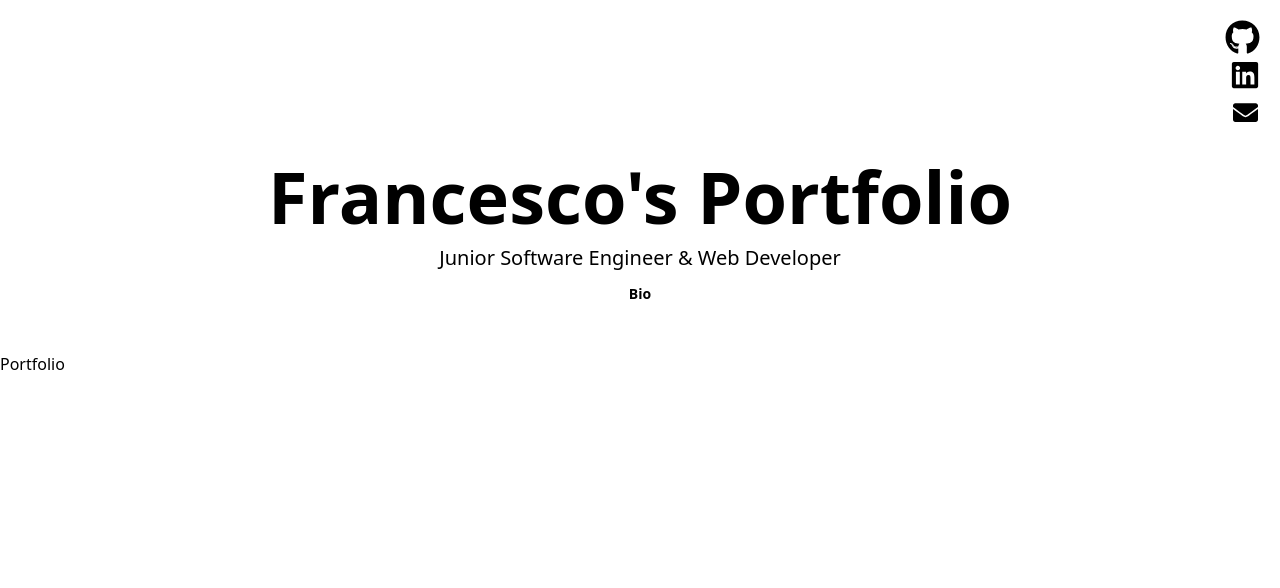
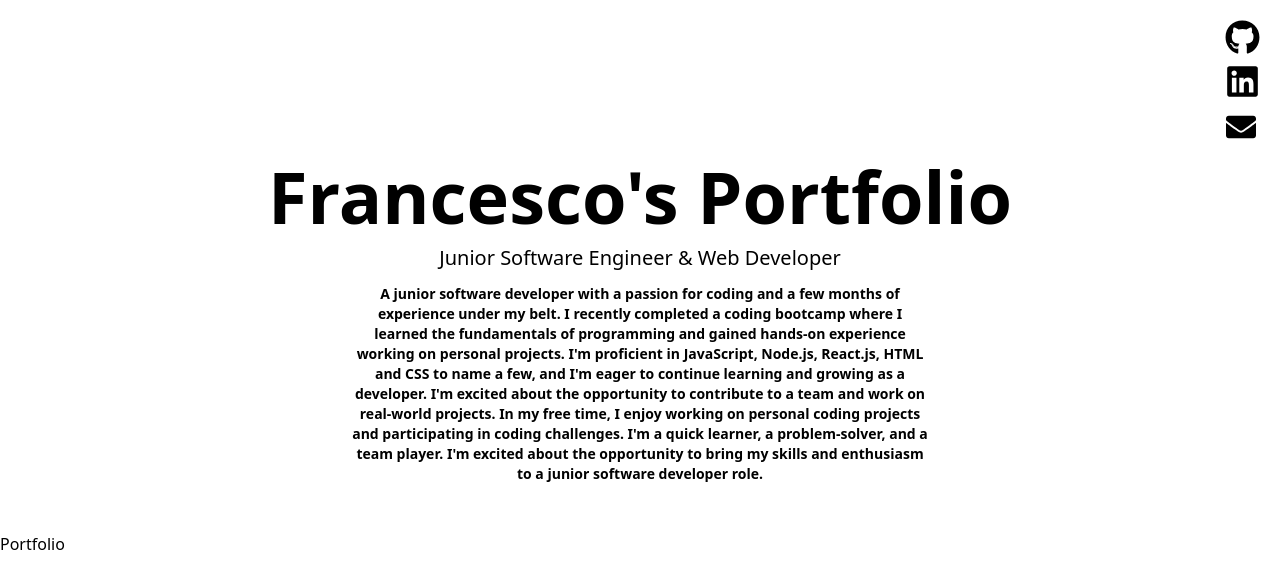
Before and after one commit to munaciella/personal-portfolio, a React (Vite) app: page / in a window 1280 px wide. Shown: the top 588 px of the page. Built offline with nearby package versions, Linux system fonts and the light colour scheme.

Commit message:
add bio to intro

```diff
--- a/src/Components/ContactPage/ContactPage.css
+++ b/src/Components/ContactPage/ContactPage.css
@@ -1,4 +1,4 @@
-.contactpage-container {
+/* .contactpage-container {
     position: fixed;
     top: 100px;
     right: 22.5px;
@@ -28,4 +28,4 @@
     border-radius: 5px;
     font-size: 12px;
     white-space: nowrap;
-}
+} */
--- a/src/Components/ContactPage/ContactPage.tsx
+++ b/src/Components/ContactPage/ContactPage.tsx
@@ -1,10 +1,10 @@
 import React from 'react';
-import {GMail} from '../GMail/GMail';
-import './ContactPage.css'
+import { GMail } from '../GMail/GMail';
+import './ContactPage.css';
 
 export const ContactPage: React.FC = () => {
   return (
-    <div className='contactpage-container'>
+    <div className="contactpage-container fixed top-28 right-6 z-50">
       <GMail email="francesco.vurchio82@gmail.com" />
     </div>
   );
--- a/src/Components/GMail/GMail.tsx
+++ b/src/Components/GMail/GMail.tsx
@@ -1,5 +1,4 @@
 import { FaEnvelope } from 'react-icons/fa';
-import './GMail.css';
 
 export const GMail: React.FC<{ email: string }> = ({ email }) => {
   const handleClick = () => {
@@ -7,14 +6,12 @@ export const GMail: React.FC<{ email: string }> = ({ email }) => {
   };
 
   return (
-    <div className="gmail-container">
+    <div>
       <FaEnvelope
         onClick={handleClick}
         color="black"
-        size={25}
+        size={30}
         style={{ cursor: 'pointer' }}
-        title='Email me'
-        className='email-icon'
       />
     </div>
   );
--- a/src/Components/GitHub/GitHub.tsx
+++ b/src/Components/GitHub/GitHub.tsx
@@ -1,16 +1,19 @@
-import {FaGithub} from 'react-icons/fa';
-import './GitHub.css'
+import { FaGithub } from 'react-icons/fa';
+import './GitHub.css';
 
 const GitHub: React.FC = () => {
+  return (
+    <div className="github-icon-container fixed top-5 right-5 z-50">
+      <a
+        href="https://github.com/munaciella"
+        target="_blank"
+        rel="noopener noreferrer"
+        className="text-black transition-colors duration-300 relative"
+      >
+        <FaGithub size={35} className="hover:text-gray-500" />
+      </a>
+    </div>
+  );
+};
 
-    return (
-        <div className="github-icon-container fixed top-5 right-5 z-50">
-  <a href="https://github.com/munaciella" target="_blank" rel="noopener noreferrer" className="text-black transition-colors duration-300 relative">
-    <FaGithub size={35} className="hover:text-gray-500" />
-  </a>
-</div>
-
-    )
-}
-
-export default GitHub
+export default GitHub;
--- a/src/Components/Intro.tsx
+++ b/src/Components/Intro.tsx
@@ -7,7 +7,7 @@ export const Intro: React.FC = () => {
         Francesco's Portfolio
       </h1>
       <p className="text-base md:text-xl mb-3 font-medium">Junior Software Engineer & Web Developer</p>
-      <p className='text-sm max-w-xl mb-6 font-bold'>Bio</p>
+      <p className='text-sm max-w-xl mb-6 font-bold'>A junior software developer with a passion for coding and a few months of experience under my belt. I recently completed a coding bootcamp where I learned the fundamentals of programming and gained hands-on experience working on personal projects. I'm proficient in JavaScript, Node.js, React.js, HTML and CSS to name a few, and I'm eager to continue learning and growing as a developer. I'm excited about the opportunity to contribute to a team and work on real-world projects. In my free time, I enjoy working on personal coding projects and participating in coding challenges. I'm a quick learner, a problem-solver, and a team player. I'm excited about the opportunity to bring my skills and enthusiasm to a junior software developer role.</p>
     </div>
   );
 };
--- a/src/Components/LinkedIn/LinkedIn.css
+++ b/src/Components/LinkedIn/LinkedIn.css
@@ -1,4 +1,4 @@
-.linkedin-icon-container {
+/* .linkedin-icon-container {
     position: fixed;
     top: 60px;
     right: 20px;
@@ -28,4 +28,4 @@
     border-radius: 5px;
     font-size: 12px;
     white-space: nowrap;
-}
+} */
--- a/src/Components/LinkedIn/LinkedIn.tsx
+++ b/src/Components/LinkedIn/LinkedIn.tsx
@@ -1,15 +1,18 @@
-import {FaLinkedin} from 'react-icons/fa';
-import './LinkedIn.css'
+import { FaLinkedin } from 'react-icons/fa';
+import './LinkedIn.css';
 
 const LinkedIn: React.FC = () => {
+  return (
+    <div className="linkedin-icon-container fixed top-16 right-5">
+      <a
+        href="https://www.linkedin.com/in/francesco-vurchio/"
+        target="_blank"
+        rel='noopener noreferrer' className="text-black transition-colors duration-300 relative"
+      >
+        <FaLinkedin size={35} className="hover:text-gray-500" />
+      </a>
+    </div>
+  );
+};
 
-    return (
-        <div className='linkedin-icon-container'>
-        <a href='https://www.linkedin.com/in/francesco-vurchio/' target='_blank' rel='noopener noreferrer'>
-            <FaLinkedin size={30} />
-        </a>
-        </div>
-    )
-}
-
-export default LinkedIn
+export default LinkedIn;
```
Also changed, not shown: src/Components/GMail/GMail.css (deleted).
